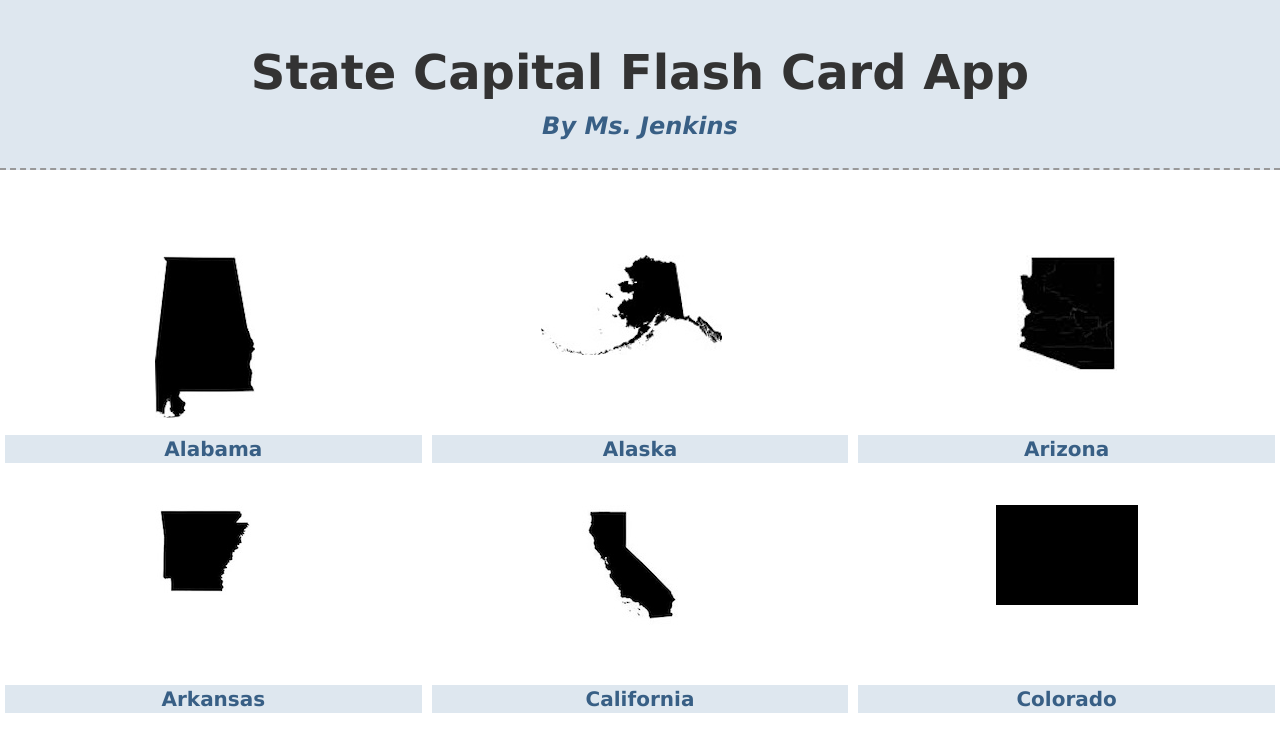
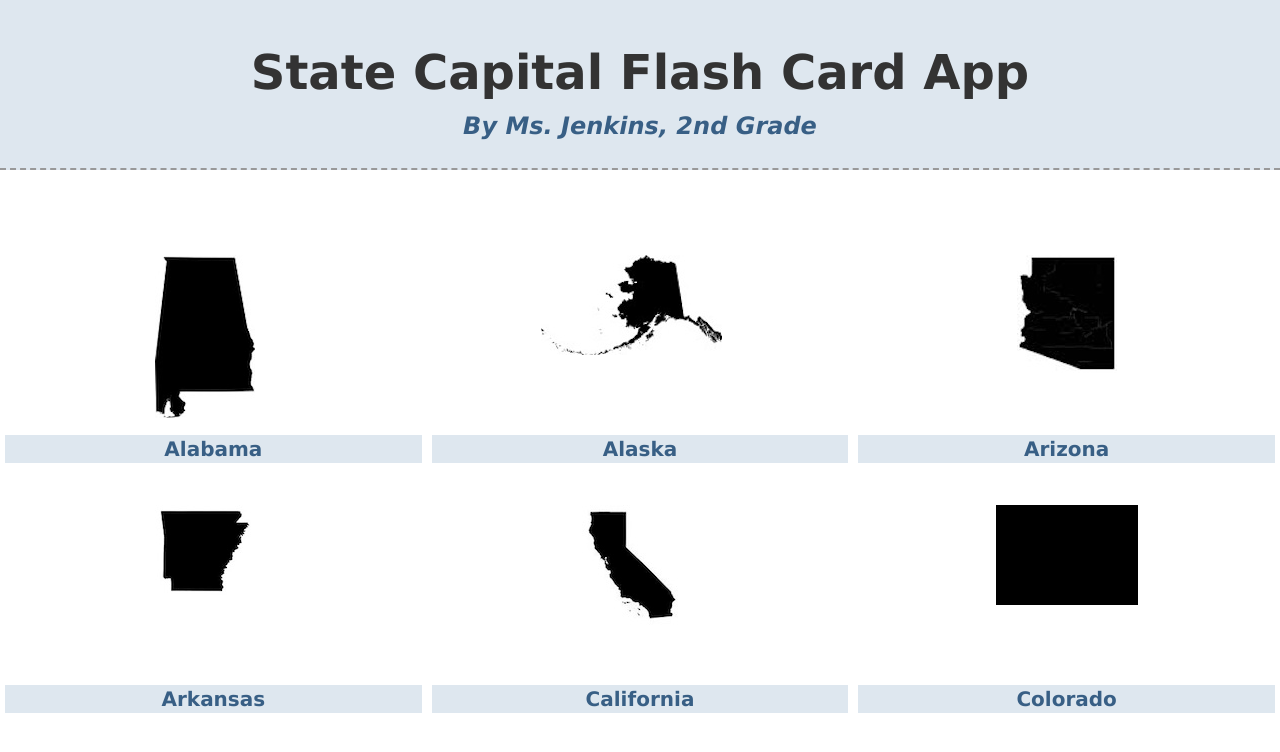
Before and after one commit to rjgoetz/webdev2, a plain HTML site: page week2/assignment2/index.html in a window 1280 px wide. Drawn offline with Linux system fonts and the light colour scheme.

Commit message:
final touches

```diff
--- a/week2/assignment2/css/main.css
+++ b/week2/assignment2/css/main.css
@@ -19,7 +19,6 @@
 body {
   font: 1em/1.4 'Lucida Grande', 'Lucida Sans Unicode', 'Lucida Sans', Geneva, Verdana, sans-serif;
   color: #333;
-  /*background: #e6e6e6;*/
 }
 
 header {
--- a/week2/assignment2/index.html
+++ b/week2/assignment2/index.html
@@ -11,7 +11,7 @@
 
     <body>
       <header>
-        <h1>State Capital Flash Card App<span>By Ms. Jenkins</span></h1>
+        <h1>State Capital Flash Card App<span>By Ms. Jenkins, 2nd Grade</span></h1>
       </header>
       <main>
         <div>
```
